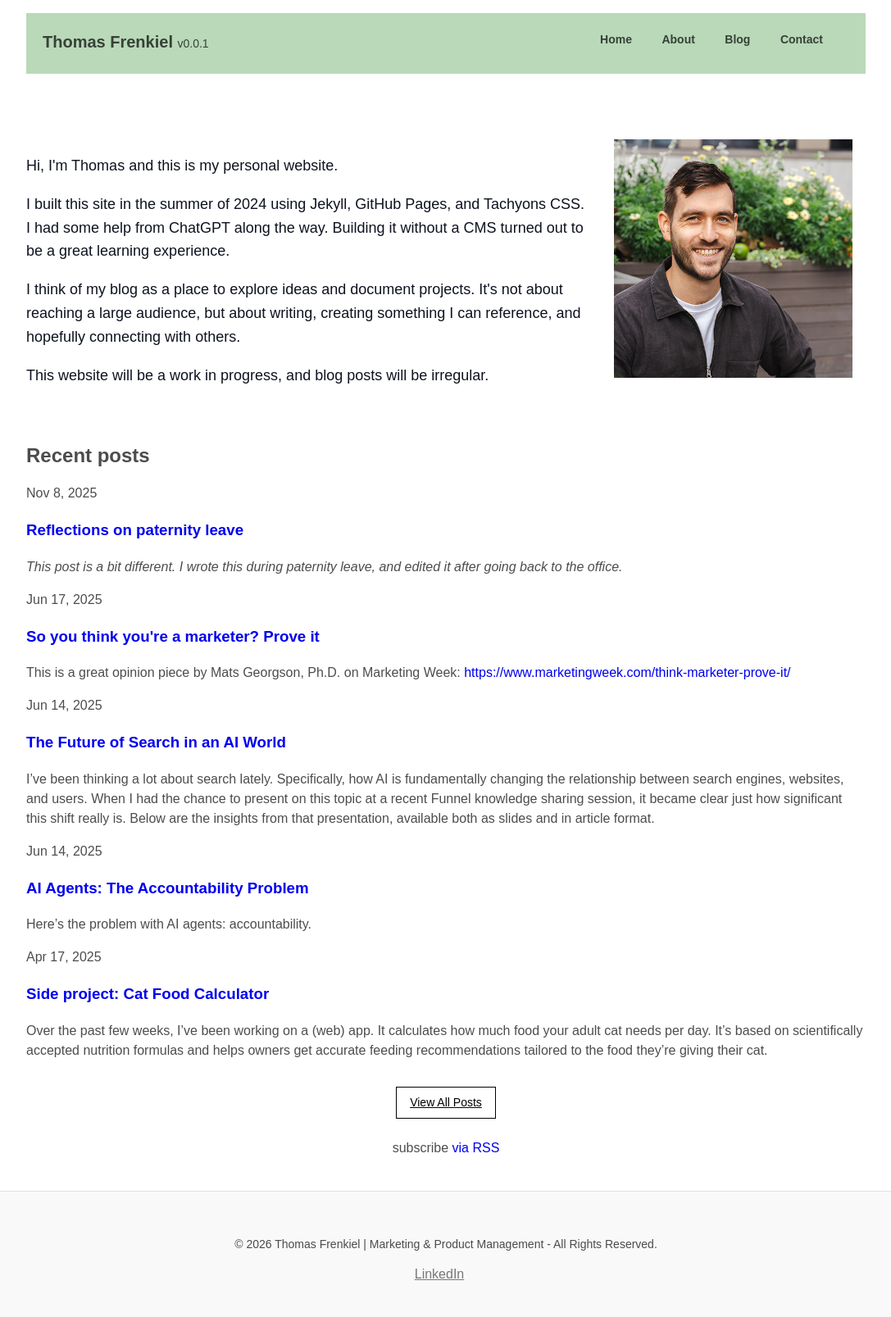
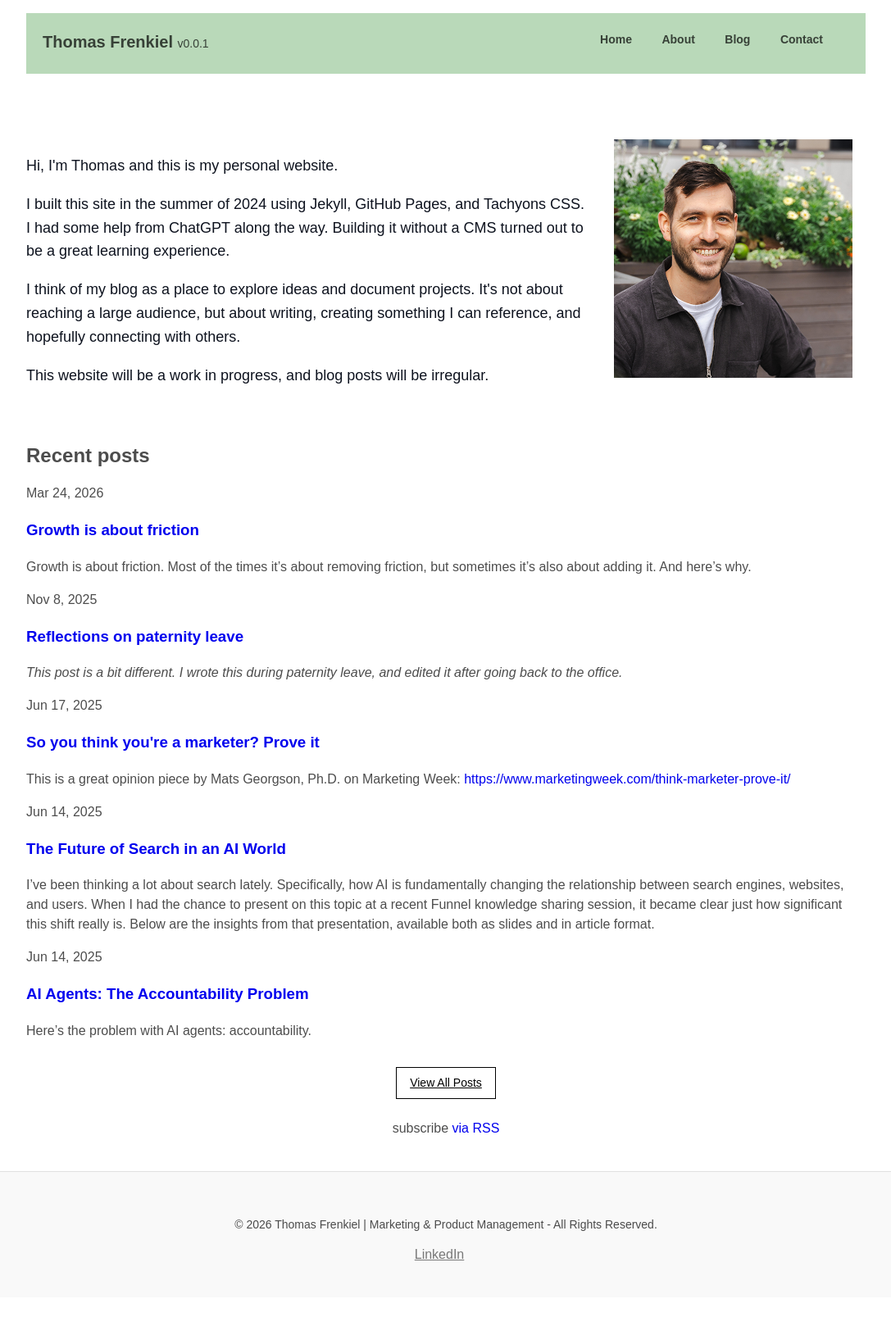
Before and after one commit to tfrenkiel040/website, a Jekyll site: the page built from index.markdown, in a window 1280 px wide. Shown: the whole page at 82% size, without its empty margins (96-1183 px from the left). Built offline with Jekyll 4.4.1, drawn with Linux system fonts in a browser that asks for light colours; after the commit the page ends 1583 px from its top, so only the background shows below that; some of the changed lines change nothing that is shown.

Commit message:
new post

```diff
--- a/_config.yml
+++ b/_config.yml
@@ -21,8 +21,8 @@
 title: "Thomas Frenkiel | Marketing & Product Management"
 email: # Add your email if you'd like it public
 description: >- # this means to ignore newlines until "baseurl:"
-  Marketing and SEO strategist based in Stockholm, Sweden. Specializing in B2B marketing,
-  web product management, and digital growth strategies.
+  Growth PM based in Stockholm, Sweden. Combining product thinking with marketing expertise
+  to drive acquisition and growth.
 baseurl: "" # the subpath of your site
 url: "https://thomasfrenkiel.com" # your domain from CNAME
 linkedin_username: thomasfrenkiel
--- /dev/null
+++ b/_posts/2026-03-24-growth-is-about-friction.md
@@ -0,0 +1,82 @@
+---
+layout: post
+title: "Growth is about friction"
+date: 2026-03-24
+categories: [Marketing, Product]
+---
+
+Growth is about friction. Most of the times it's about removing friction, but sometimes it's also about adding it. And here's why.
+
+When you remove friction somewhere in a user experience flow, the friction comes back somewhere else. So the question shouldn't be how to eliminate friction altogether. It's about making a deliberate choice about where it should live.
+
+For example, your company has a very strict ICP. Everyone working there knows from experience that the product works really well for a specific type of customer, but not for others. Think investment banks but not consumer banks. Enterprise companies but not SMBs. Or, like at Funnel, companies above a certain monthly media spend but not those with smaller budgets.
+
+You have a few options for how to deal with that.
+
+You can say: we're going to sell to everyone anyway and just see what happens. If you do that, there's no friction on the website. People can just sign up and talk to sales. There's also no friction in the sales process, because salespeople don't have to disqualify anyone. But then the friction shows up later, on your customer success teams and in the onboarding process, when these companies realize pretty quickly that the product isn't great for them. That will lead to unhappy customers and high churn.
+
+Another option is to put the friction on your first-line sales team, your BDRs or SDRs. When someone excited about your product books a call, these folks then have to tell them: "This isn't really for you. You should try another vendor." That's not the worst outcome, but it's still not great. The person might feel they've wasted their time. And if they don't even hear it in person, just get an email saying you're not a good fit, they'll wonder why they didn't see that on the website before booking anything.
+
+Which brings me to the third option. You can add friction to the forms on your website. When people sign up, you can ask them what type of company they are, a simple dropdown. Going back to the previous examples, if someone selects consumer bank, or SMB, or indicates a media budget below your threshold, you can already tell them on the website that you're not currently the best fit. Maybe you could mention that you're happy to talk but can't guarantee a good implementation. That way, nobody on your team spends time talking to a vendor that isn't right for them. And the potential customers don't experience friction later in the process.
+
+But here's the tension. If you're a website product manager and your job is to increase conversion rate, one of the first things you'll think is: let's remove fields from the demo request form. That's a very natural instinct, to remove friction from the website. But what will happen is, you remove it there, but it will come back later in the flow.
+
+### Can you automate this
+
+Why not automate this? And yes, there are tons of lead enrichment tools that can figure out what type of company just booked a demo based on the email address. And then automatically send a message saying you're not a good fit, cancel the meeting, suggest alternatives. That works sometimes.
+But sometimes the thing you actually need to know isn't something enrichment tools can tell you. Media spend is a good example. You can't confidently pull that from a database. You can use proxies like company size or annual revenue, but it's not the same thing. And regardless, you still don't know how much time that person has already spent researching you. If they've been deep in your website for an hour, that automated email is still going to feel bad. Its not a great user experience to try to contact a company only to get an automated email back saying they don't want to sell to you.
+
+This is actually what makes product marketing and clear positioning so important, and why it needs to be reflected on the website. If your website is a well-built product, it should naturally communicate who the product is for, and implicitly, who it isn't for.
+
+## How do companies actually handle this?
+
+I looked at how a few companies handle this in practice, specifically at their sign-up and demo request flows. The pattern that emerges is pretty consistent, and it maps almost perfectly onto the theory above.
+
+Most modern B2B SaaS companies run two parallel streams. One is a self-serve track with almost no friction: you sign up with Google or GitHub, you're in the product in seconds, and the company bets that if the product is good enough, you'll upgrade or expand on your own. The other is a sales-assisted track, usually a "request a demo" or "contact sales" form, where the friction is deliberately higher because the goal is different. You're not just creating an account, you're entering a conversation with a human, and both sides benefit from some qualification upfront.
+
+HubSpot is a clean example of this. Their free account signup is just an email address and a few SSO buttons. No company name, no job title, nothing. But if you click "Talk to Sales," you hit a seven-field form asking for your website URL, number of employees, and company location:
+
+![HubSpot free signup vs. Get a Demo form](/assets/images/hubspot.png)
+
+Now I didnt sign up for free, and there are probably some more fields after creating your account. But the friction (of having to add more information) is not in the form on the website, the friction is then in the next step, in the product.
+
+Lovable does something even more deliberate. The homepage doesn't have a form at all. It's just a text box that says "Ask Lovable to create..." You type something, hit enter, and a modal pops up asking you to create a free account with SSO. You're in the product within seconds. The product is the top of funnel. The qualification happens implicitly, through what you build and whether you stick around. But if you find your way to their enterprise page and click "Get a Demo," there's a proper multi-step form: name, work email, phone, company website. The ICP filtering is just done at a completely different layer than the website.
+
+<div class="flex flex-wrap justify-between">
+  <div class="w-100 w-50-ns pa1">
+    <img src="/assets/images/lovable 2.png" alt="Lovable prompt typed" class="w-100">
+  </div>
+  <div class="w-100 w-50-ns pa1">
+    <img src="/assets/images/lovable 3.png" alt="Lovable SSO signup modal" class="w-100">
+  </div>
+</div>
+<p class="f6 i tc gray">PLG flow</p>
+
+![Lovable enterprise demo request form](/assets/images/lovable enterprise.png)
+<p class="f6 i tc gray">Enterprise flow</p>
+
+Salesforce is the interesting contrast, and honestly the most revealing. They have a "Try for free" button that sounds like a self-serve PLG motion. But if you click it, you get an 8-question form split across three steps: first name, last name, job title, then company size, company name, country, then phone and email. They've broken it into steps to make it feel lighter, but it's collecting exactly the same information as their "Contact me" enterprise form. There is no genuinely low-friction track at Salesforce. Everyone who signs up, whether they clicked "free trial" or "talk to sales," goes through the same qualification process. That's a deliberate choice, and it probably makes sense for them. Their buyer isn't someone casually trying things out on a Tuesday afternoon. It's a VP of Sales at a large company who expects a relationship. The friction is almost part of the product positioning.
+
+![Salesforce free trial signup form](/assets/images/salesforce.png)
+<p class="f6 i tc gray">Step one of a three step form to create a free account</p>
+
+Miro sits somewhere in the middle. Their request-a-demo form is deceptively heavy: nine fields including expected number of users, use case, subject, and a free-text message box. That's actually more than Salesforce's contact form. But they also have a free tier with a very easy sign-up, so the two streams are genuinely distinct.
+
+<div class="flex flex-wrap justify-between">
+  <div class="w-100 w-50-ns pa1">
+    <img src="/assets/images/miro-free.png" alt="Miro free signup" class="w-100">
+    <p class="f6 i tc gray">Free signup</p>
+  </div>
+  <div class="w-100 w-50-ns pa1">
+    <img src="/assets/images/miro-enterprise.png" alt="Miro enterprise demo request form" class="w-100">
+    <p class="f6 i tc gray">Enterprise demo request</p>
+  </div>
+</div>
+
+The broader observation is this: the companies that have the most deliberate qualification logic in their enterprise forms tend to be the ones where the ICP is narrow enough that it actually matters who books a call. The fields aren't there to be annoying. They're there because a wrong-fit demo is expensive for everyone involved, and the form is the cheapest possible place to catch it.
+
+
+
+I don't have a perfect answer for how to execute this in every case. But I think about it a lot.
+
+Curious to hear from others: how do you think about friction in growth? And is there anything worth reading on this? I'm pretty sure other people have written about it, and I'd love to find it.
```
Also changed, not shown: assets/images/lovable 3.png (added), assets/images/lovable enterprise.png (added), assets/images/miro-enterprise.png (added), assets/images/miro-free.png (added), assets/images/salesforce.png (added), 3 other files.
